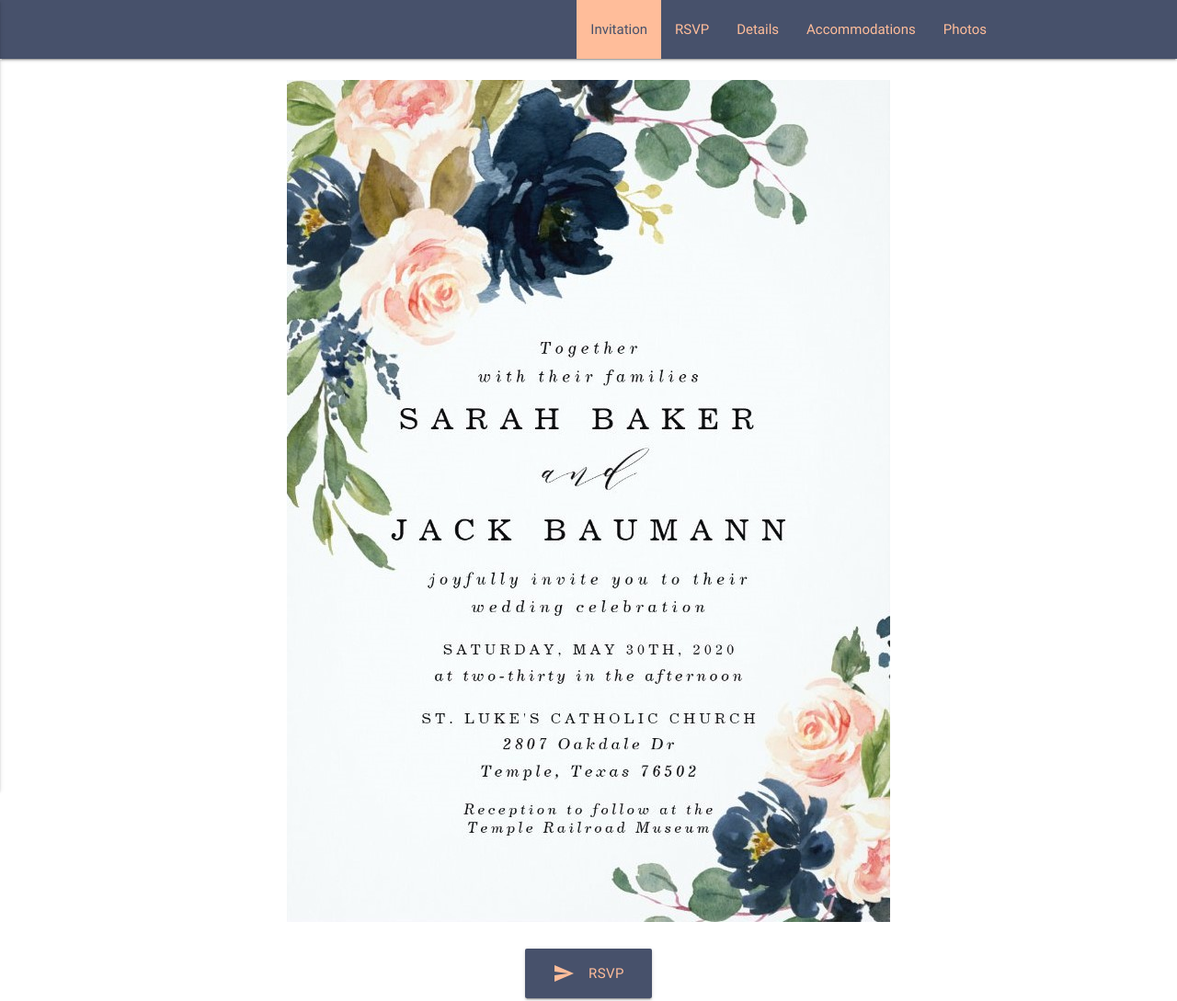
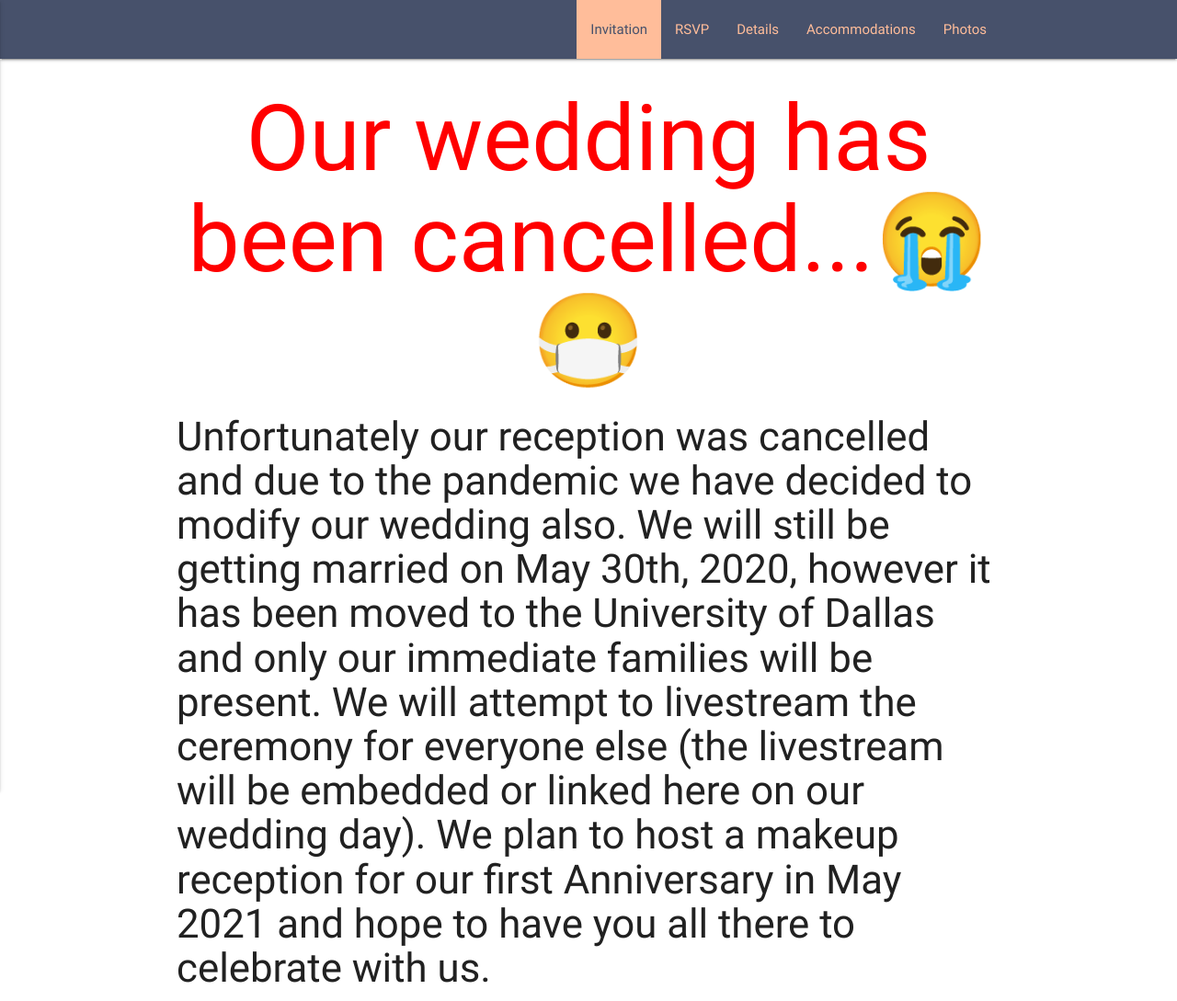
Before and after one commit to JackBmann/personal-website, a plain HTML site: page sarahbaker.html in a window 1280 px wide. Shown: the top 1089 px of the page at 92% size. Drawn offline with nearby package versions, Linux system fonts and the light colour scheme.

Commit message:
Added cancellation message

```diff
--- a/sarahbaker.html
+++ b/sarahbaker.html
@@ -55,6 +55,17 @@
     </header>
 
     <main class="main">
+      <div class="container center">
+        <h1 style="color:red;font-size:100px">Our wedding has been cancelled...&#128557;&#128567;</h1>
+      </div>
+      <div class="container">
+        <h3>Unfortunately our reception was cancelled and due to the pandemic we have decided to modify our wedding also.
+          We will still be getting married on May 30th, 2020, however it has been moved to the University of Dallas and
+          only our immediate families will be present.  We will attempt to livestream the ceremony for everyone else (the
+          livestream will be embedded or linked here on our wedding day).  We plan to host a makeup reception for our first
+          Anniversary in May 2021 and hope to have you all there to celebrate with us.
+        </h3>
+      </div>
       <div class="invite container center">
         <br>
         <img src="images/invitation.png">
```
